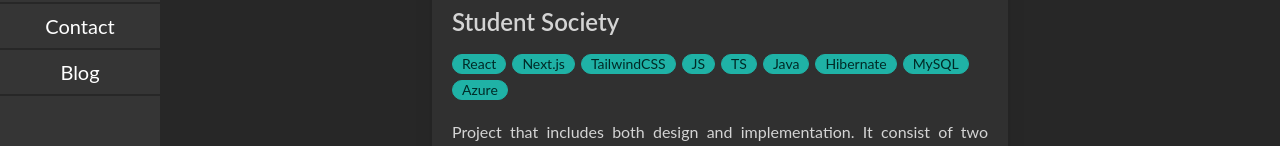
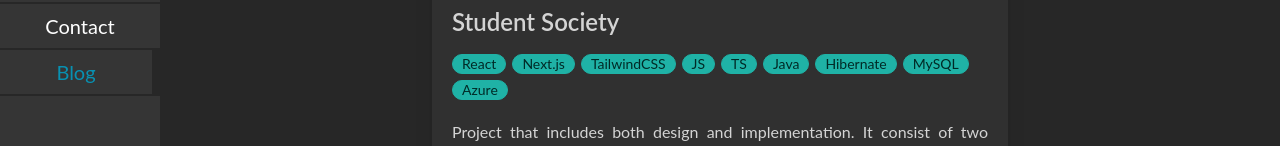
Before and after one commit to EP-coode/portfolio_v2, a Next.js app: page /articles/React/0 in a window 1280 px wide. Shown: the part 460-606 px from the top of the page. Built offline with nearby package versions, Linux system fonts and the light colour scheme.

Commit message:
bugfix make blog menu item active on enter

```diff
--- a/src/components/navigation/index.tsx
+++ b/src/components/navigation/index.tsx
@@ -69,7 +69,7 @@ export const mainNavActions = (
     id: "Blog",
     icon: <FontAwesomeIcon icon={faBuilding} className="h-full" />,
     label: "Blog",
-    isActive: router.pathname.startsWith("/articles/all"),
+    isActive: router.pathname.includes("articles"),
     action: async () => {
       router.push("/articles/all/0");
     },
```
